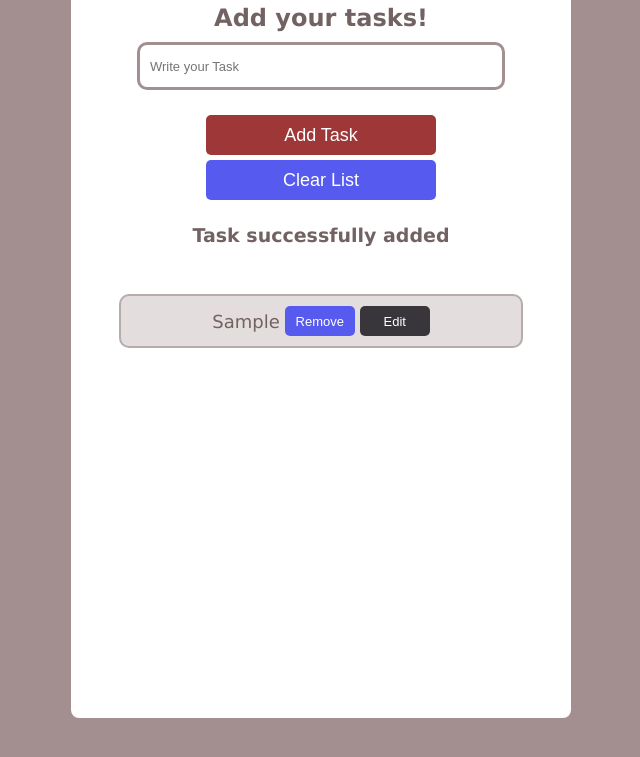
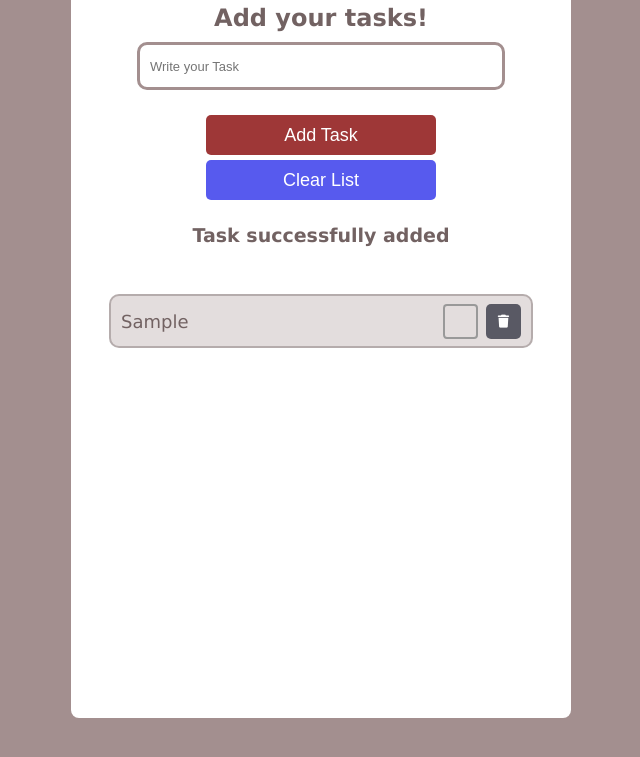
Before and after one commit to AlexWalkerGD/TaskList, a plain HTML site: page index.html in a window 1280 px wide. Both pictures are taken after typing "Sample" into the empty fields and a click on the button "Add Task". Shown: the part 165-922 px from the top of the page, without its empty margins (319-959 px from the left). Drawn offline with Linux system fonts and the light colour scheme.

Commit message:
Add checkbox

```diff
--- a/index.html
+++ b/index.html
@@ -5,6 +5,7 @@
     <meta name="viewport" content="width=device-width, initial-scale=1.0">
     <title>Task List</title>
     <link rel="stylesheet" href="style.css" />
+    <link rel="stylesheet" href="https://cdnjs.cloudflare.com/ajax/libs/font-awesome/6.5.0/css/all.min.css">
 </head>
 <body>
     <div id="panel">
--- a/script.js
+++ b/script.js
@@ -33,18 +33,29 @@ function refreshTasks(){
             let newTask = document.createElement("li");
             newTask.textContent = tasks[i];
 
+            let div = document.createElement("div");
+            div.className = "div";
+
+            let checkbox = document.createElement("input");
+            checkbox.type = "checkbox";
+            checkbox.className = "task-check";
+
             let buttonRemove = document.createElement("button");
             buttonRemove.className = "remove";
-            buttonRemove.textContent = "Remove";
             buttonRemove.onclick = () => removeTask(i);
 
-            let buttonEdit = document.createElement("button");
+            let trash = document.createElement("i");
+            trash.classList.add("fas", "fa-trash", "trash");
+
+           /* let buttonEdit = document.createElement("button");
             buttonEdit.className = "edit";
             buttonEdit.textContent = "Edit";
-            buttonEdit.onclick = () => editTask(i);
+            buttonEdit.onclick = () => editTask(i);*/
 
-            newTask.appendChild(buttonRemove);
-            newTask.appendChild(buttonEdit);
+            buttonRemove.appendChild(trash);
+            div.appendChild(checkbox);
+            div.appendChild(buttonRemove);
+            newTask.appendChild(div);
             taskList.appendChild(newTask);
         }
 
--- a/style.css
+++ b/style.css
@@ -61,12 +61,15 @@ button.add:hover{
 
 
 button.remove {
-    background-color: rgb(87, 90, 238);
-    width: 62px;
-    height: 25px;
+    background-color: rgb(89, 89, 100);
+    width: 27px;
+    height: 27px;
     padding: 5px 5px;
     border: none;
     border-radius: 5px;
+    display: flex;
+    justify-content: center;
+    align-items: center;
     cursor: pointer;
     margin-left: 5px;
     color: white;
@@ -75,7 +78,33 @@ button.remove {
 }
 
 button.remove:hover {
-    background-color: rgb(34, 33, 105);
+    background-color: rgb(48, 48, 49);
+}
+
+.div{
+    display: flex;
+    flex-direction: row;
+    justify-content: center;
+    align-items: center;
+}
+
+.task-check{
+    appearance: none;
+    width: 27px;
+    height: 27px;
+    border: 2px solid #999;
+    border-radius: 4px;
+    cursor: pointer;
+    position: relative;
+}
+
+.task-check:checked::after {
+    content: "✔";
+    color: rgb(0, 165, 69);
+    font-size: 20px;
+    position: absolute;
+    bottom: 0px;
+    left: 4px;
 }
 
 button.edit {
@@ -130,7 +159,8 @@ ul {
 ul li{
     display: flex;
     align-items: center;
-    justify-content: center;
+    justify-content: space-between;
+    padding: 0 10px 0;
     width: 250px;
     min-height: 35px;
     background: rgba(163, 143, 143, 0.3);
@@ -191,8 +221,8 @@ ul li{
     }
 
     button.remove {
-    width: 70px;
-    height: 30px;
+    width: 35px;
+    height: 35px;
     font-size: 13px;
     }
 
@@ -201,4 +231,14 @@ ul li{
     height: 30px;
     font-size: 13px;
     }
+
+    .task-check{
+    width: 35px;
+    height: 35px;
+    }
+
+    .task-check:checked::after {
+    font-size: 26px;
+    left: 5px;
+    }
 }
```
